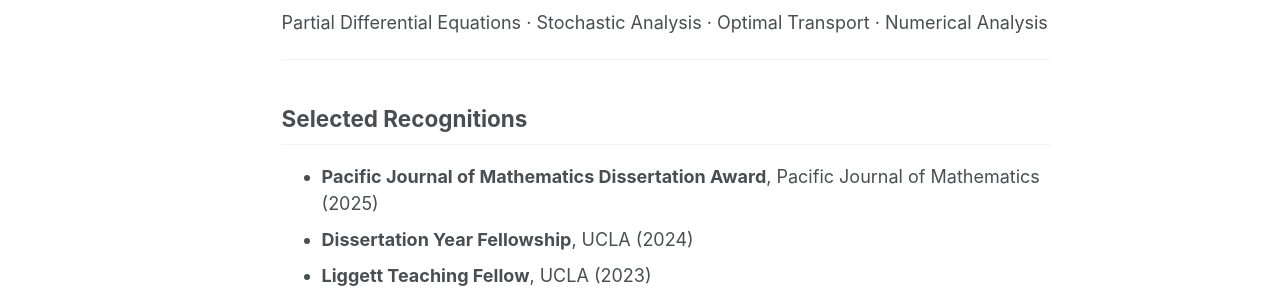
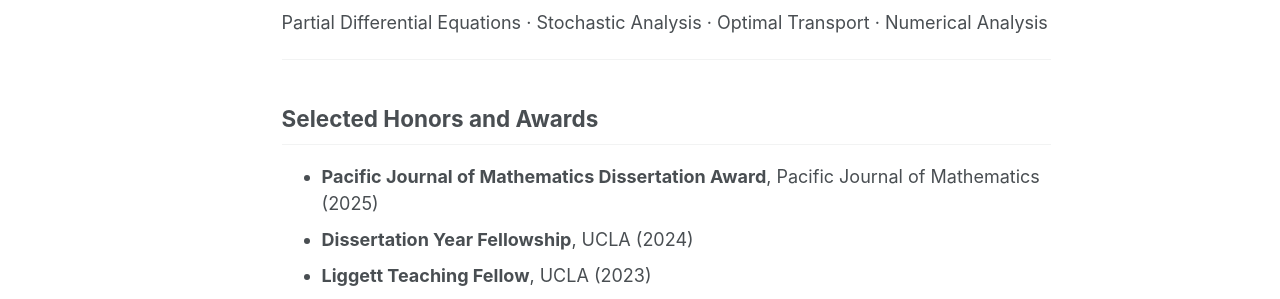
Before and after one commit to rchumath/rchumath.github.io, a Jekyll site: the page built from _pages/about.md, in a window 1280 px wide and 1347 px high. Shown: the part 587-886 px from the top of the window. Built offline with Jekyll 4.4.1, drawn with Linux system fonts in a browser that asks for light colours; some web fonts are replaced.

Commit message:
Update about.md

```diff
--- a/_pages/about.md
+++ b/_pages/about.md
@@ -19,7 +19,7 @@ Partial Differential Equations · Stochastic Analysis · Optimal Transport · Nu
 
 ---
 
-## Selected Recognitions
+## Selected Honors and Awards
 
 - **Pacific Journal of Mathematics Dissertation Award**, Pacific Journal of Mathematics (2025)
 - **Dissertation Year Fellowship**, UCLA (2024)
```
